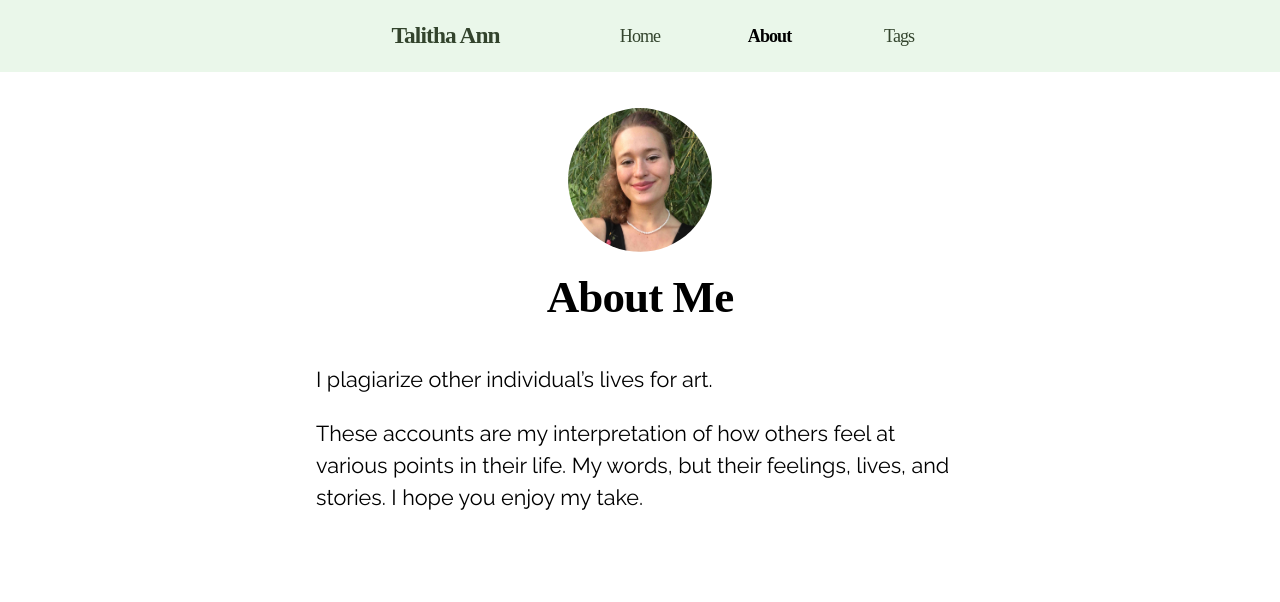
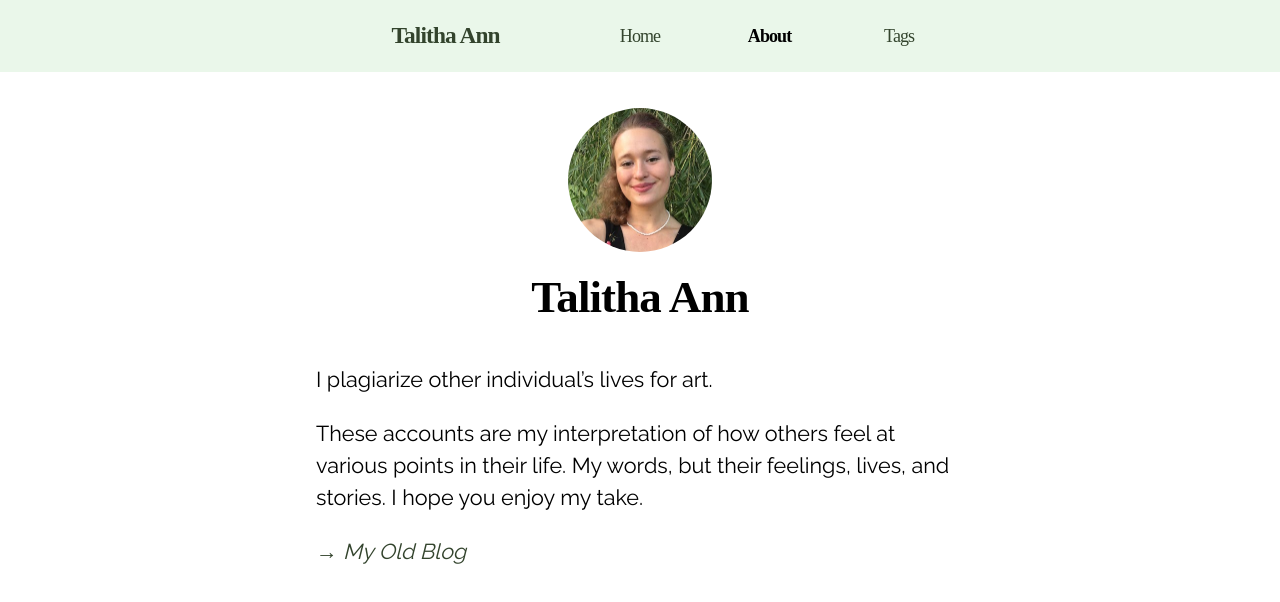
Before and after one commit to Camden-McKenzie/tally-blog, a Next.js app: page /about in a window 1280 px wide. Shown: the top 602 px of the page. Built offline with nearby package versions, Linux system fonts and the light colour scheme; a web font is replaced by a local one.

Commit message:
resized profile and modified navbar

```diff
--- a/components/navbar.js
+++ b/components/navbar.js
@@ -32,8 +32,6 @@ export default function Navbar({ page }) {
 
 function Content({ page }) {
 
-  console.log(page)
-
   return (
     <div className={styles.container}>
       <div>
@@ -47,7 +45,7 @@ function Content({ page }) {
         </Link>
       </div>
       <div className={page == "about" ? styles.current : null}>
-        <Link href="/about" >
+        <Link href="/about">
           <a className={styles.item}>About</a>
         </Link>
       </div>
--- a/components/navbar.module.css
+++ b/components/navbar.module.css
@@ -1,7 +1,7 @@
 .navbar {
   position: fixed;
   height: 4rem;
-  width: 100vw;
+  width: 100%;
   background-color: var(--accentAlt);
   padding-top: 0rem;
   margin-top: 0;
--- a/pages/about.js
+++ b/pages/about.js
@@ -15,14 +15,14 @@ export default function Home() {
       </Head>
       <section className={`${styles.header} ${utilStyles.center}`}>
         <Image
-          priority
+          priority={true}
           src="/images/profile.jpeg"
           className={utilStyles.borderCircle}
           height={144}
           width={144}
           alt="Talitha Ann"
         />
-        <h1 className={utilStyles.heading2Xl}>About Me</h1>
+        <h1 className={utilStyles.heading2Xl}>Talitha Ann</h1>
       </section>
       <section className={utilStyles.headingMd}>
         <p>I plagiarize other individual’s lives for art.</p>
@@ -31,11 +31,11 @@ export default function Home() {
           My words, but their feelings, lives, and stories.
           I hope you enjoy my take.
         </p>
-        {/* <p>
+        <p>
           <a href="https://blondleadingblond.wordpress.com/author/talithaann/">
             <i> &rarr; My Old Blog </i>
           </a>
-        </p> */}
+        </p>
       </section>
     </Layout>)
 }
--- a/pages/posts/posts.module.css
+++ b/pages/posts/posts.module.css
@@ -43,7 +43,7 @@
 .navContainer {
   display: flex;
   position: fixed;
-  bottom: 0;
+  bottom: 3.1rem;
   width: 100vw;
   justify-content: center;
 
@@ -88,6 +88,6 @@
 
 @media screen and (min-width: 800px) {
   .navHolder {
-    max-width: 45rem;
+    max-width: 50rem;
   }
 }
```
Also changed, not shown: public/images/profile.jpeg, public/images/profileHQ.jpeg (added).
